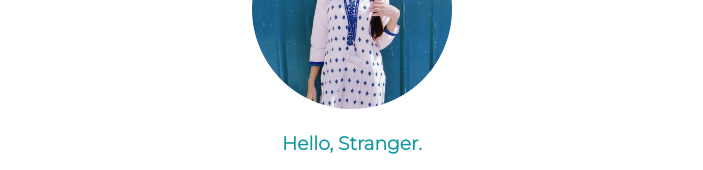
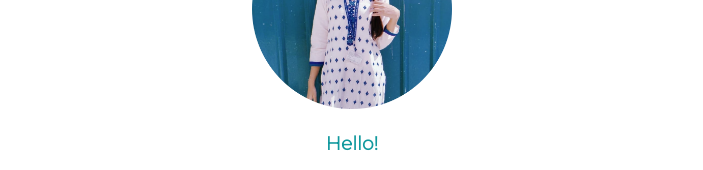
Before and after one commit to Ruchirich/Ruchira.choudhary, a plain HTML site: page index.html in a window 1280 px wide. Shown: the part 780-950 px from the top of the page, without its empty margins (288-991 px from the left). Drawn offline with Linux system fonts and the light colour scheme.

Commit message:
Update index.html

```diff
--- a/index.html
+++ b/index.html
@@ -26,7 +26,7 @@
   <div class="middle-container">
     <div class="profile">
       <img src="images/Ruchira Choudhary.png" alt="Ruchira" height="200px" width="200px">
-      <h3>Hello, Stranger.</h3>
+      <h3>Hello!</h3>
       <p class="intro">Welcome to the first ever site I made by myself, I dont really have
         much to write as a content in this site as of now, and a lot of areas are
         filled with mumbo jumbo so do not pay attention to those meaningless paras</p>
```
